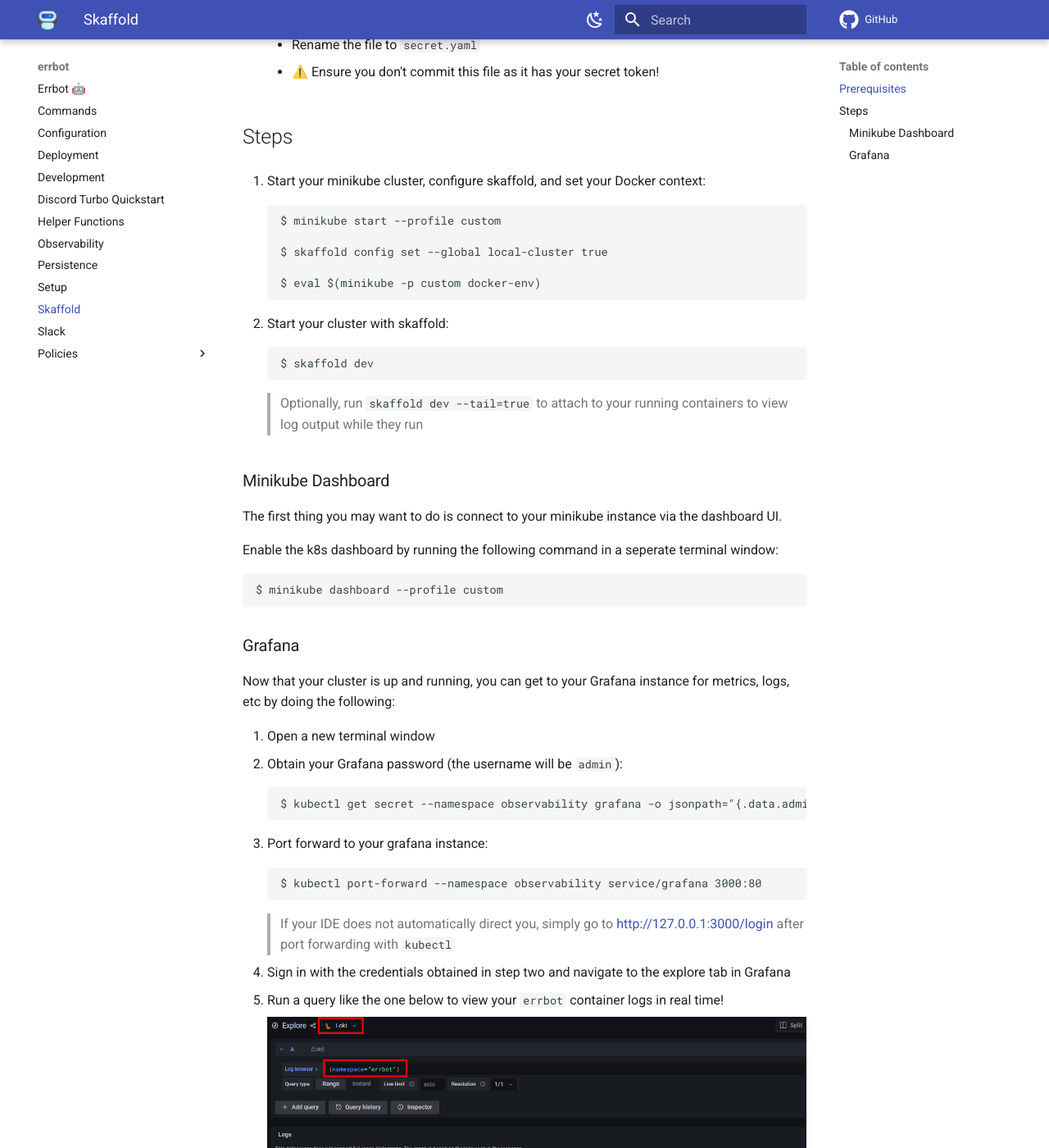
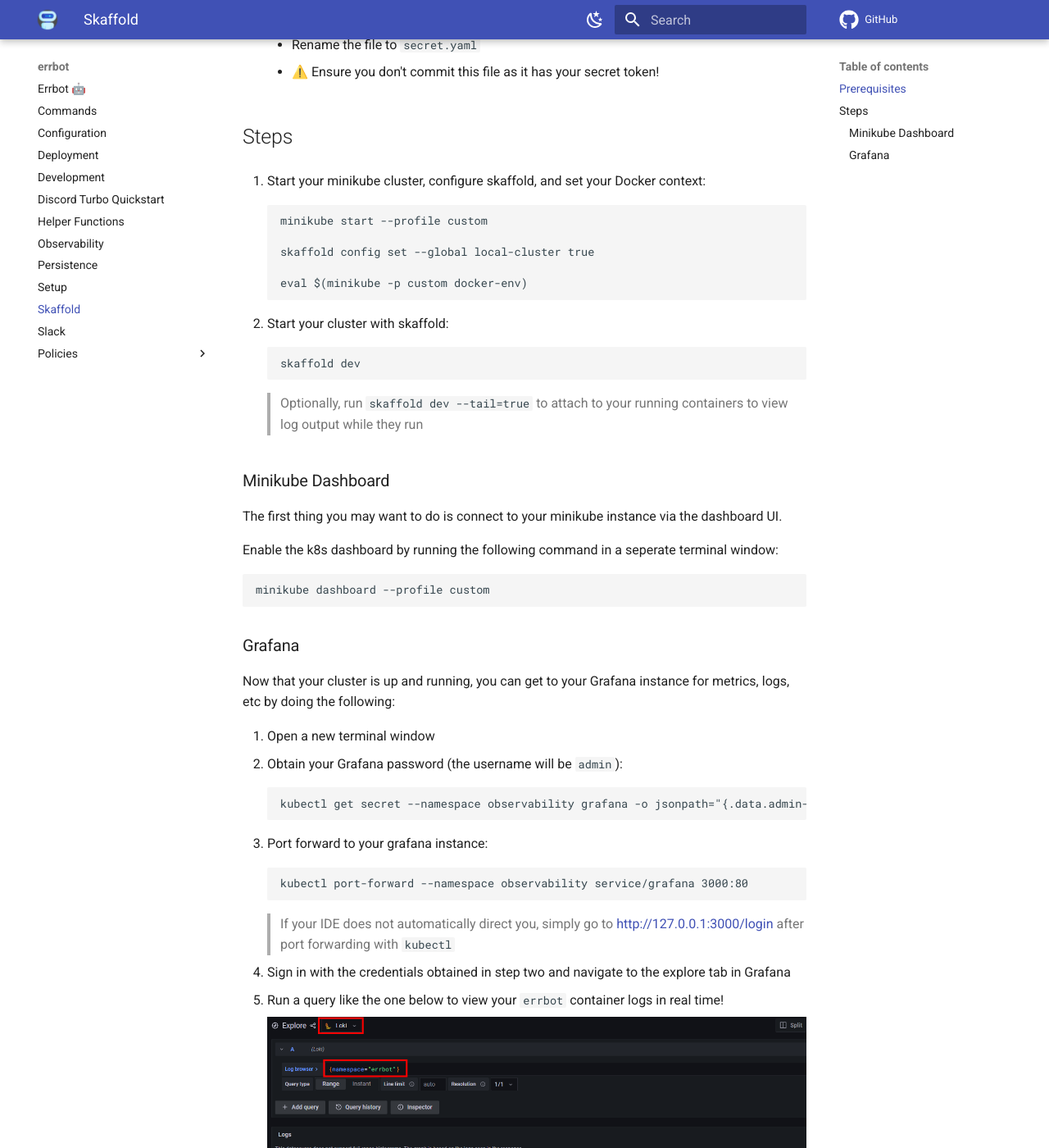
Before and after one commit to GrantBirki/errbot, an MkDocs documentation site: the page built from docs/skaffold.md, in a window 1280 px wide and 1400 px high, scrolled down 520 px. Shown: the whole window at 82% size. Built offline with MkDocs 1.6.1 and Material for MkDocs 9.7.7, drawn with Linux system fonts in a browser that asks for light colours; comment, search, counter and statistics services are not loaded; some of the changed text lies outside the part shown.

````diff
--- a/docs/skaffold.md
+++ b/docs/skaffold.md
@@ -9,7 +9,7 @@ Before you can get going with `skaffold` you need to edit one file first to add
 1. Obtain a bot token from your chat service (Discord, Slack, etc)
 2. `base64` encode the token so it can be saved as a k8s secret
 
-        $ python3 script/base64string.py --string supersecretvalue
+        python3 script/base64string.py --string supersecretvalue
 
 3. From the root of this repo, edit the following file: `script/k8s/errbot/secret.yaml.example`
 
@@ -21,15 +21,15 @@ Before you can get going with `skaffold` you need to edit one file first to add
 
 1. Start your minikube cluster, configure skaffold, and set your Docker context:
 
-        $ minikube start --profile custom
+        minikube start --profile custom
 
-        $ skaffold config set --global local-cluster true
+        skaffold config set --global local-cluster true
 
-        $ eval $(minikube -p custom docker-env)
+        eval $(minikube -p custom docker-env)
 
 2. Start your cluster with skaffold:
 
-        $ skaffold dev
+        skaffold dev
 
     > Optionally, run `skaffold dev --tail=true` to attach to your running containers to view log output while they run
 
@@ -39,9 +39,7 @@ The first thing you may want to do is connect to your minikube instance via the
 
 Enable the k8s dashboard by running the following command in a seperate terminal window:
 
-```
-$ minikube dashboard --profile custom
-```
+    minikube dashboard --profile custom
 
 ### Grafana
 
@@ -50,11 +48,11 @@ Now that your cluster is up and running, you can get to your Grafana instance fo
 1. Open a new terminal window
 2. Obtain your Grafana password (the username will be `admin`):
 
-        $ kubectl get secret --namespace observability grafana -o jsonpath="{.data.admin-password}" | base64 --decode ; echo
+        kubectl get secret --namespace observability grafana -o jsonpath="{.data.admin-password}" | base64 --decode ; echo
 
 3. Port forward to your grafana instance:
 
-        $ kubectl port-forward --namespace observability service/grafana 3000:80
+        kubectl port-forward --namespace observability service/grafana 3000:80
 
     > If your IDE does not automatically direct you, simply go to [http://127.0.0.1:3000/login](http://127.0.0.1:3000/login) after port forwarding with `kubectl`
 
````
